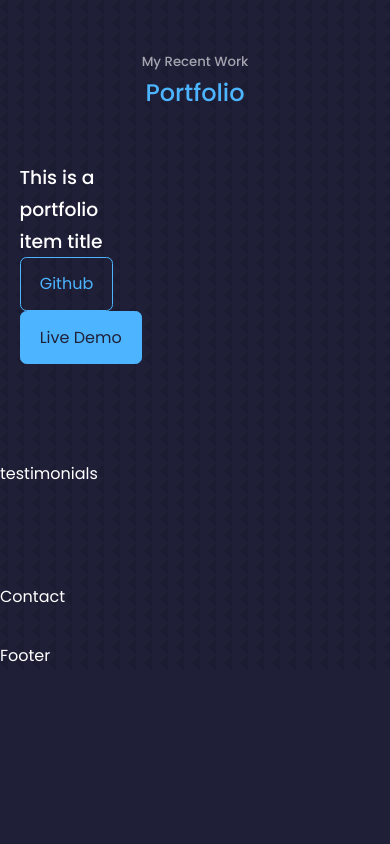
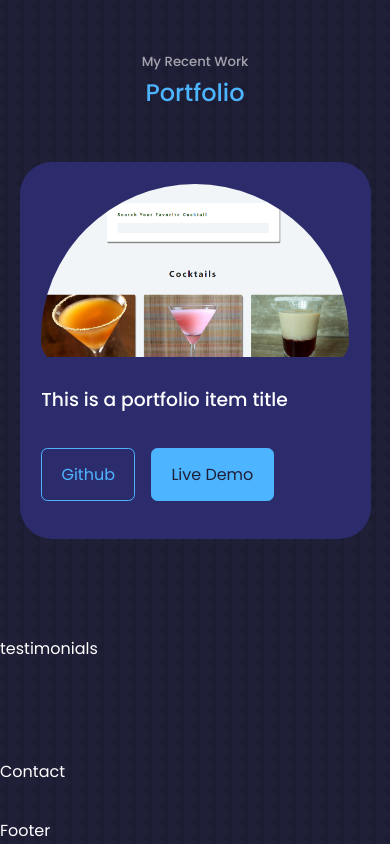
Before and after one commit to quarshie133/my-react-portfolio-website, a React (Create React App) app: page / in a window 390 px wide. Shown: the part 3313-4157 px from the top of the page. Before the commit the page ends 3982 px from the top, so only its background shows below. Built offline with nearby package versions, Linux system fonts and the light colour scheme.

Commit message:
portfolio layout styling and mapping through project images using the map function

```diff
--- a/src/components/portfolio/Portfolio.jsx
+++ b/src/components/portfolio/Portfolio.jsx
@@ -12,9 +12,10 @@ const Portfolio = () => {
       <div className="container portfolio__container">
         <article className="portfolio__item">
           <div className="portfolio__item-image">
-
+            <img src={IMG1} alt="" className="portfolio-image" />
           </div>
           <h3>This is a portfolio item title</h3>
+          <div className="portfolio__item-cta">
             <a
               href="https://github.com/quarshie133/Netflix-Clone"
               className="btn"
@@ -29,6 +30,7 @@ const Portfolio = () => {
             >
               Live Demo
             </a>
+          </div>
         </article>
       </div>
     </section>
--- a/src/components/portfolio/portfolio.css
+++ b/src/components/portfolio/portfolio.css
@@ -1,5 +1,50 @@
 .portfolio__container {
-   display: grid;
-   grid-template-columns: 1fr 1fr 1fr;
-   gap: 2.5rem;
+  display: grid;
+  grid-template-columns: repeat(3, 1fr);
+  gap: 2.5rem;
 }
+
+.portfolio__item {
+  background: var(--color-bg-variant);
+  padding: 1.3rem;
+  border-radius: 2rem;
+  border: 1px solid transparent;
+  transition: var(--transition);
+}
+.portfolio-image {
+  width: 100%;
+}
+.portfolio__item:hover {
+  border-color: var(--color-bg-variant);
+  background: transparent;
+}
+
+.portfolio__item-image {
+  border-radius: 1.5rem;
+  overflow: hidden;
+}
+
+.portfolio__item h3 {
+  margin: 1.2rem 0 2rem;
+}
+
+.portfolio__item-cta {
+  display: flex;
+  gap: 1rem;
+  margin-bottom: 1rem;
+}
+
+/*============= MEDIA QUERIES (MEDIUM DEVICES) =========== */
+@media screen and (max-width: 1024px) {
+   .portfolio__container {
+      grid-template-columns: 1fr 1fr;
+      gap: 1.2rem;
+   }
+}
+/*============= MEDIA QUERIES (SMALL DEVICES) =========== */
+@media screen and (max-width: 600px) {
+   .portfolio__container {
+      grid-template-columns: 1fr;
+      gap: 1rem;
+   }
+}
```
Also changed, not shown: src/data.js (added, +23 -0 lines). Lines whose indentation alone changed are shown as unchanged.
